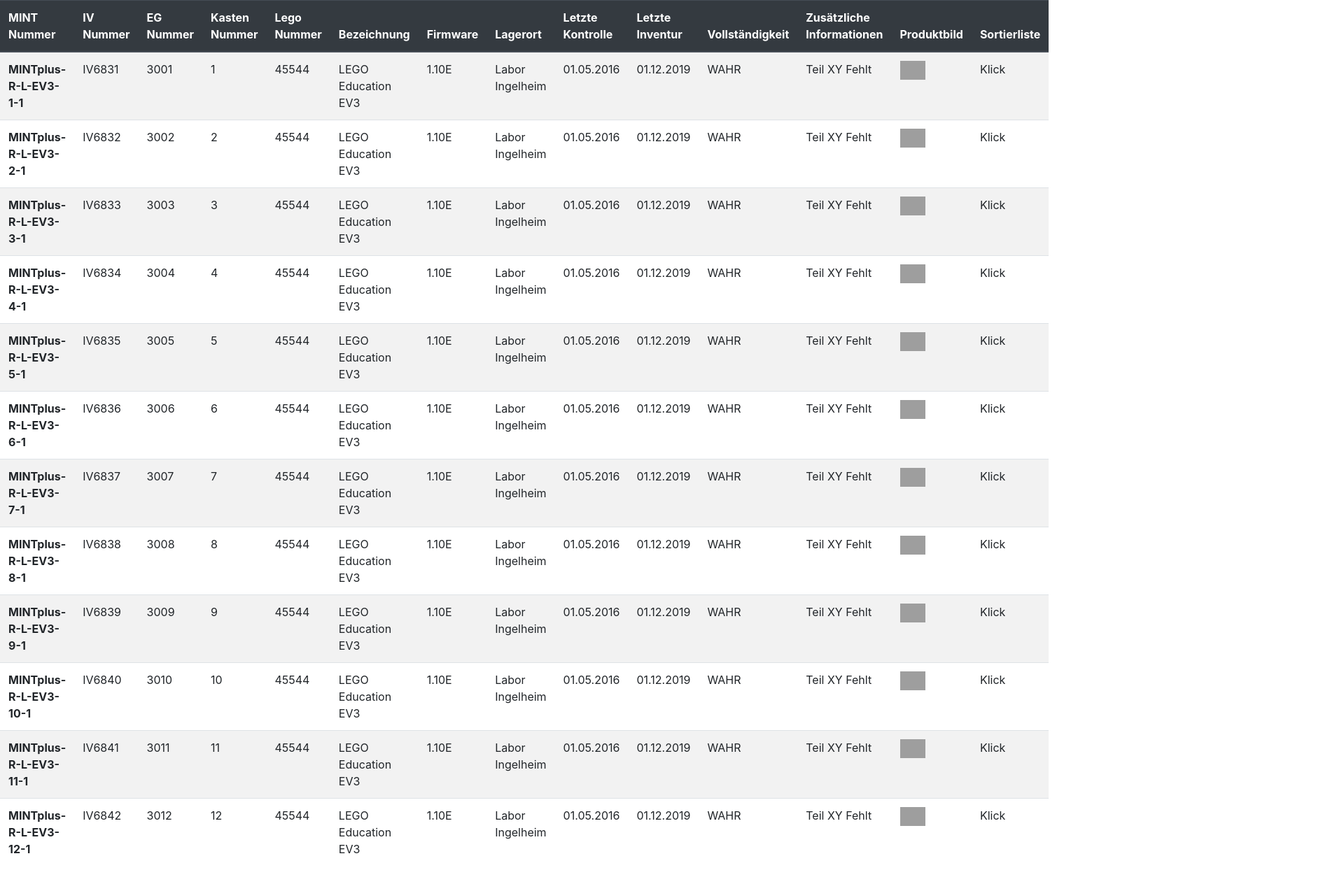
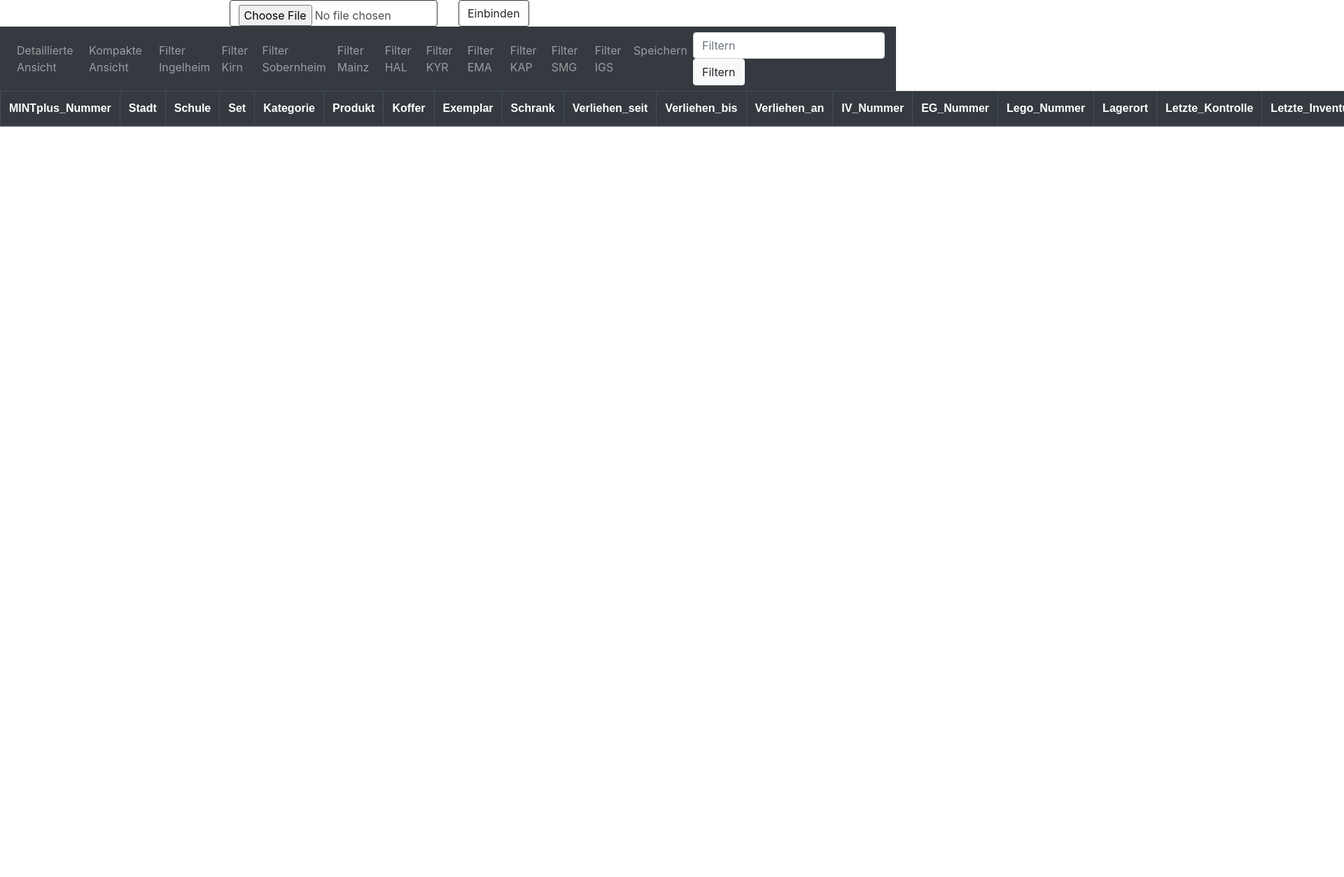
Before and after one commit to nstrassburger/Datenbank, a plain HTML site: page index.html in a window 1280 px wide. Shown: the top 1254 px of the page at 70% size, 1920 px wide, since content can reach past the window. After the commit the page ends 800 px from the top, so only its background shows below. Drawn offline with nearby package versions, Linux system fonts and the light colour scheme; grey boxes are pictures that could not be loaded.

Commit message:
Update index.html

```diff
--- a/index.html
+++ b/index.html
@@ -1,324 +1,212 @@
 <!DOCTYPE html>
 <html lang="en">
-
 
 <head>
     <meta charset="UTF-8">
     <meta name="viewport" content="width=device-width, initial-scale=1.0">
-    <link rel="stylesheet" href="https://stackpath.bootstrapcdn.com/bootstrap/4.3.1/css/bootstrap.min.css"
-        integrity="sha384-ggOyR0iXCbMQv3Xipma34MD+dH/1fQ784/j6cY/iJTQUOhcWr7x9JvoRxT2MZw1T" crossorigin="anonymous">
-    <link rel="stylesheet" href="styles.css">
-    <title>table_test_bd</title>
+    <meta http-equiv="X-UA-Compatible" content="ie=edge">
+    <link rel="stylesheet" href="https://stackpath.bootstrapcdn.com/bootstrap/4.5.0/css/bootstrap.min.css"
+        integrity="sha384-9aIt2nRpC12Uk9gS9baDl411NQApFmC26EwAOH8WgZl5MYYxFfc+NcPb1dKGj7Sk" crossorigin="anonymous">
+    <title>Convert excel to JSON Object</title>
+    <script src="https://cdnjs.cloudflare.com/ajax/libs/xlsx/0.16.2/xlsx.full.min.js"></script>
+    <script src="https://code.jquery.com/jquery-3.5.1.js"
+        integrity="sha256-QWo7LDvxbWT2tbbQ97B53yJnYU3WhH/C8ycbRAkjPDc=" crossorigin="anonymous"></script>
 </head>
 
+<style>
+    table {
+        font-family: sans-serif;
+        border-collapse: collapse;
+        width: 100%;
+    }
+
+    td,
+    th {
+        border: 1px solid #cccccc;
+        padding: 8px;
+    }
+
+    th {
+        font-weight: bold;
+    }
+
+    tr:hover {
+        color: white
+    }
+</style>
+
 <body>
+    <div class="conatiner">
+        <div class="row">
+            <div class="col-md-3"></div>
+            <div class="col-md-3">
+                <input class="form-control border-dark" type="file" id="input" accept=".xls,.xlsx">
+
+            </div>
+            <div class="col-md-2">
+                <button class="btn btn-white border-dark" id="button">Einbinden</button>
+            </div>
+            <div class="col-md-3">
+            </div>
+        </div>
+    </div>
+    <nav class="navbar navbar-expand-sm bg-dark navbar-dark">
+        <button class="navbar-toggler" type="button" data-toggle="collapse" data-target="#collapsibleNavbar">
+            <span class="navbar-toggler-icon"></span>
+        </button>
+        <div class="collapse navbar-collapse" id="collapsibleNavbar">
+            <ul class="navbar-nav">
+                <li class="nav-item">
+                    <a class="nav-link" id="ID1" href="#">Detaillierte Ansicht</a>
+                </li>
+                <li class="nav-item">
+                    <a class="nav-link" id="ID2" href="#">Kompakte Ansicht</a>
+                </li>
+                <li class="nav-item">
+                    <a class="nav-link" id="ID3" href="#">Filter Ingelheim</a>
+                </li>
+                <li class="nav-item">
+                    <a class="nav-link" id="ID4" href="#">Filter Kirn</a>
+                </li>
+                <li class="nav-item">
+                    <a class="nav-link" id="ID5" href="#">Filter Sobernheim</a>
+                </li>
+                <li class="nav-item">
+                    <a class="nav-link" id="ID6" href="#">Filter Mainz</a>
+                </li>
+                <li class="nav-item">
+                    <a class="nav-link" id="ID7" href="#">Filter HAL</a>
+                </li>
+                <li class="nav-item">
+                    <a class="nav-link" id="ID8" href="#">Filter KYR</a>
+                </li>
+                <li class="nav-item">
+                    <a class="nav-link" id="ID9" href="#">Filter EMA</a>
+                </li>
+                <li class="nav-item">
+                    <a class="nav-link" id="ID10" href="#">Filter KAP</a>
+                </li>
+                <li class="nav-item">
+                    <a class="nav-link" id="ID11" href="#">Filter SMG</a>
+                </li>
+                <li class="nav-item">
+                    <a class="nav-link" id="ID12" href="#">Filter IGS</a>
+                </li>
+                <li class="nav-item">
+                    <a class="nav-link float-right" id="ID13" href="#">Speichern</a>
+                </li>
+            </ul>
+            <form class="form-inline">
+                <input class="form-control " type="search" placeholder="Filtern" aria-label="Search">
+                <button class="btn float-right btn-light" type="submit">Filtern</button>
+            </form>
+        </div>
+    </nav>
     <table class="table table-striped">
         <thead class="thead-dark">
             <tr>
-                <th scope="col">MINT Nummer</th>
-                <th scope="col">IV Nummer</th>
-                <th scope="col">EG Nummer</th>
-                <th scope="col">Kasten Nummer</th>
-                <th scope="col">Lego Nummer</th>
-                <th scope="col">Bezeichnung</th>
-                <th scope="col">Firmware</th>
-                <th scope="col">Lagerort</th>
-                <th scope="col">Letzte Kontrolle</th>
-                <th scope="col">Letzte Inventur</th>
-                <th scope="col">Vollständigkeit</th>
-                <th scope="col">Zusätzliche Informationen</th>
-                <th scope="col" style="width:150px">Produktbild</th>
-                <th scope="col">Sortierliste</th>
+                <th data-column="MINTplus_Nummer" data-order="desc">MINTplus_Nummer</th>
+                <th data-column="Stadt" data-order="desc">Stadt</th>
+                <th data-column="Schule" data-order="desc">Schule</th>
+                <th data-column="Set" data-order="desc">Set</th>
+                <th data-column="Kategorie" data-order="desc">Kategorie</th>
+                <th data-column="Produkt" data-order="desc">Produkt</th>
+                <th data-column="Koffer" data-order="desc">Koffer</th>
+                <th data-column="Exemplar" data-order="desc">Exemplar</th>
+                <th data-column="Schrank" data-order="desc">Schrank</th>
+                <th data-column="Verliehen_seit" data-order="desc">Verliehen_seit</th>
+                <th data-column="Verliehen_bis" data-order="desc">Verliehen_bis</th>
+                <th data-column="Verliehen_an" data-order="desc">Verliehen_an</th>
+                <th data-column="IV_Nummer" data-order="desc">IV_Nummer</th>
+                <th data-column="EG_Nummer" data-order="desc">EG_Nummer</th>
+                <th data-column="Lego_Nummer" data-order="desc">Lego_Nummer</th>
+                <th data-column="Lagerort" data-order="desc">Lagerort</th>
+                <th data-column="Letzte_Kontrolle" data-order="desc">Letzte_Kontrolle</th>
+                <th data-column="Letzte_Inventur" data-order="desc">Letzte_Inventur</th>
+                <th data-column="Vollständigkeit" data-order="desc">Vollständigkeit</th>
             </tr>
         </thead>
-        <tbody>
-            <tr>
-                <th scope="row">
-                    <div onclick="window.location.href='https://nstrassburger.github.io/information_test_bd_sd/'">MINTplus-R-L-EV3-1-1
-                    </div>
-                </th>
-                <td>IV6831</td>
-                <td>3001</td>
-                <td>1</td>
-                <td>45544</td>
-                <td>LEGO Education EV3</td>
-                <td>1.10E</td>
-                <td>Labor Ingelheim</td>
-                <td>01.05.2016</td>
-                <td>01.12.2019</td>
-                <td>WAHR</td>
-                <td>Teil XY Fehlt</td>
-                <td><img class="img-responsive" src="https://images-na.ssl-images-amazon.com/images/I/51X7eHsK5oL.jpg"
-                        width="40%"></td>
-                <td>
-                    <div onclick="window.location.href='https://seafile.rlp.net/f/4b9520574617403885cb/'">Klick
-                    </div>
-                </td>
-            </tr>
-            <tr>
-                <th scope="row">
-                    <div onclick="window.location.href='https://nstrassburger.github.io/information_test_bd_sd/'">MINTplus-R-L-EV3-2-1
-                    </div>
-                </th>
-                <td>IV6832</td>
-                <td>3002</td>
-                <td>2</td>
-                <td>45544</td>
-                <td>LEGO Education EV3</td>
-                <td>1.10E</td>
-                <td>Labor Ingelheim</td>
-                <td>01.05.2016</td>
-                <td>01.12.2019</td>
-                <td>WAHR</td>
-                <td>Teil XY Fehlt</td>
-                <td><img class="img-responsive" src="https://images-na.ssl-images-amazon.com/images/I/51X7eHsK5oL.jpg"
-                        width="40%"></td>
-                <td>
-                    <div onclick="window.location.href='https://seafile.rlp.net/f/4b9520574617403885cb/'">Klick
-                    </div>
-                </td>
-            </tr>
-            <tr>
-                <th scope="row">
-                    <div onclick="window.location.href='https://nstrassburger.github.io/information_test_bd_sd/'">MINTplus-R-L-EV3-3-1
-                    </div>
-                </th>
-                <td>IV6833</td>
-                <td>3003</td>
-                <td>3</td>
-                <td>45544</td>
-                <td>LEGO Education EV3</td>
-                <td>1.10E</td>
-                <td>Labor Ingelheim</td>
-                <td>01.05.2016</td>
-                <td>01.12.2019</td>
-                <td>WAHR</td>
-                <td>Teil XY Fehlt</td>
-                <td><img class="img-responsive" src="https://images-na.ssl-images-amazon.com/images/I/51X7eHsK5oL.jpg"
-                        width="40%"></td>
-                <td>
-                    <div onclick="window.location.href='https://seafile.rlp.net/f/4b9520574617403885cb/'">Klick
-                    </div>
-                </td>
-            </tr>
-            <tr>
-                <th scope="row">
-                    <div onclick="window.location.href='https://nstrassburger.github.io/information_test_bd_sd/'">MINTplus-R-L-EV3-4-1
-                    </div>
-                </th>
-                <td>IV6834</td>
-                <td>3004</td>
-                <td>4</td>
-                <td>45544</td>
-                <td>LEGO Education EV3</td>
-                <td>1.10E</td>
-                <td>Labor Ingelheim</td>
-                <td>01.05.2016</td>
-                <td>01.12.2019</td>
-                <td>WAHR</td>
-                <td>Teil XY Fehlt</td>
-                <td><img class="img-responsive" src="https://images-na.ssl-images-amazon.com/images/I/51X7eHsK5oL.jpg"
-                        width="40%"></td>
-                <td>
-                    <div onclick="window.location.href='https://seafile.rlp.net/f/4b9520574617403885cb/'">Klick
-                    </div>
-                </td>
-            </tr>
-            <tr>
-                <th scope="row">
-                    <div onclick="window.location.href='https://nstrassburger.github.io/information_test_bd_sd/'">MINTplus-R-L-EV3-5-1
-                    </div>
-                </th>
-                <td>IV6835</td>
-                <td>3005</td>
-                <td>5</td>
-                <td>45544</td>
-                <td>LEGO Education EV3</td>
-                <td>1.10E</td>
-                <td>Labor Ingelheim</td>
-                <td>01.05.2016</td>
-                <td>01.12.2019</td>
-                <td>WAHR</td>
-                <td>Teil XY Fehlt</td>
-                <td><img class="img-responsive" src="https://images-na.ssl-images-amazon.com/images/I/51X7eHsK5oL.jpg"
-                        width="40%"></td>
-                <td>
-                    <div onclick="window.location.href='https://seafile.rlp.net/f/4b9520574617403885cb/'">Klick
-                    </div>
-                </td>
-            </tr>
-            <tr>
-                <th scope="row">
-                    <div onclick="window.location.href='https://nstrassburger.github.io/information_test_bd_sd/'">MINTplus-R-L-EV3-6-1
-                    </div>
-                </th>
-                <td>IV6836</td>
-                <td>3006</td>
-                <td>6</td>
-                <td>45544</td>
-                <td>LEGO Education EV3</td>
-                <td>1.10E</td>
-                <td>Labor Ingelheim</td>
-                <td>01.05.2016</td>
-                <td>01.12.2019</td>
-                <td>WAHR</td>
-                <td>Teil XY Fehlt</td>
-                <td><img class="img-responsive" src="https://images-na.ssl-images-amazon.com/images/I/51X7eHsK5oL.jpg"
-                        width="40%"></td>
-                <td>
-                    <div onclick="window.location.href='https://seafile.rlp.net/f/4b9520574617403885cb/'">Klick
-                    </div>
-                </td>
-            </tr>
-            <tr>
-                <th scope="row">
-                    <div onclick="window.location.href='https://nstrassburger.github.io/information_test_bd_sd/'">MINTplus-R-L-EV3-7-1
-                    </div>
-                </th>
-                <td>IV6837</td>
-                <td>3007</td>
-                <td>7</td>
-                <td>45544</td>
-                <td>LEGO Education EV3</td>
-                <td>1.10E</td>
-                <td>Labor Ingelheim</td>
-                <td>01.05.2016</td>
-                <td>01.12.2019</td>
-                <td>WAHR</td>
-                <td>Teil XY Fehlt</td>
-                <td><img class="img-responsive" src="https://images-na.ssl-images-amazon.com/images/I/51X7eHsK5oL.jpg"
-                        width="40%"></td>
-                <td>
-                    <div onclick="window.location.href='https://seafile.rlp.net/f/4b9520574617403885cb/'">Klick
-                    </div>
-                </td>
-            </tr>
-            <tr>
-                <th scope="row">
-                    <div onclick="window.location.href='https://nstrassburger.github.io/information_test_bd_sd/'">MINTplus-R-L-EV3-8-1
-                    </div>
-                </th>
-                <td>IV6838</td>
-                <td>3008</td>
-                <td>8</td>
-                <td>45544</td>
-                <td>LEGO Education EV3</td>
-                <td>1.10E</td>
-                <td>Labor Ingelheim</td>
-                <td>01.05.2016</td>
-                <td>01.12.2019</td>
-                <td>WAHR</td>
-                <td>Teil XY Fehlt</td>
-                <td><img class="img-responsive" src="https://images-na.ssl-images-amazon.com/images/I/51X7eHsK5oL.jpg"
-                        width="40%"></td>
-                <td>
-                    <div onclick="window.location.href='https://seafile.rlp.net/f/4b9520574617403885cb/'">Klick
-                    </div>
-                </td>
-            </tr>
-            <tr>
-                <th scope="row">
-                    <div onclick="window.location.href='https://nstrassburger.github.io/information_test_bd_sd/'">MINTplus-R-L-EV3-9-1
-                    </div>
-                </th>
-                <td>IV6839</td>
-                <td>3009</td>
-                <td>9</td>
-                <td>45544</td>
-                <td>LEGO Education EV3</td>
-                <td>1.10E</td>
-                <td>Labor Ingelheim</td>
-                <td>01.05.2016</td>
-                <td>01.12.2019</td>
-                <td>WAHR</td>
-                <td>Teil XY Fehlt</td>
-                <td><img class="img-responsive" src="https://images-na.ssl-images-amazon.com/images/I/51X7eHsK5oL.jpg"
-                        width="40%"></td>
-                <td>
-                    <div onclick="window.location.href='https://seafile.rlp.net/f/4b9520574617403885cb/'">Klick
-                    </div>
-                </td>
-            </tr>
-            <tr>
-                <th scope="row">
-                    <div onclick="window.location.href='https://nstrassburger.github.io/information_test_bd_sd/'">MINTplus-R-L-EV3-10-1
-                    </div>
-                </th>
-                <td>IV6840</td>
-                <td>3010</td>
-                <td>10</td>
-                <td>45544</td>
-                <td>LEGO Education EV3</td>
-                <td>1.10E</td>
-                <td>Labor Ingelheim</td>
-                <td>01.05.2016</td>
-                <td>01.12.2019</td>
-                <td>WAHR</td>
-                <td>Teil XY Fehlt</td>
-                <td><img class="img-responsive" src="https://images-na.ssl-images-amazon.com/images/I/51X7eHsK5oL.jpg"
-                        width="40%"></td>
-                <td>
-                    <div onclick="window.location.href='https://seafile.rlp.net/f/4b9520574617403885cb/'">Klick
-                    </div>
-                </td>
-            </tr>
-            <tr>
-                <th scope="row">
-                    <div onclick="window.location.href='https://nstrassburger.github.io/information_test_bd_sd/'">MINTplus-R-L-EV3-11-1
-                    </div>
-                </th>
-                <td>IV6841</td>
-                <td>3011</td>
-                <td>11</td>
-                <td>45544</td>
-                <td>LEGO Education EV3</td>
-                <td>1.10E</td>
-                <td>Labor Ingelheim</td>
-                <td>01.05.2016</td>
-                <td>01.12.2019</td>
-                <td>WAHR</td>
-                <td>Teil XY Fehlt</td>
-                <td><img class="img-responsive" src="https://images-na.ssl-images-amazon.com/images/I/51X7eHsK5oL.jpg"
-                        width="40%"></td>
-                <td>
-                    <div onclick="window.location.href='https://seafile.rlp.net/f/4b9520574617403885cb/'">Klick
-                    </div>
-                </td>
-            </tr>
-            <tr>
-                <th scope="row">
-                    <div onclick="window.location.href='https://nstrassburger.github.io/information_test_bd_sd/'">MINTplus-R-L-EV3-12-1
-                    </div>
-                </th>
-                <td>IV6842</td>
-                <td>3012</td>
-                <td>12</td>
-                <td>45544</td>
-                <td>LEGO Education EV3</td>
-                <td>1.10E</td>
-                <td>Labor Ingelheim</td>
-                <td>01.05.2016</td>
-                <td>01.12.2019</td>
-                <td>WAHR</td>
-                <td>Teil XY Fehlt</td>
-                <td><img class="img-responsive" src="https://images-na.ssl-images-amazon.com/images/I/51X7eHsK5oL.jpg"
-                        width="40%"></td>
-                <td>
-                    <div onclick="window.location.href='https://seafile.rlp.net/f/4b9520574617403885cb/'">Klick
-                    </div>
-                </td>
-            </tr>
-        </tbody>
+        <tbody id="tableData"></tbody>
     </table>
-    <script src="https://code.jquery.com/jquery-3.3.1.slim.min.js"
-        integrity="sha384-q8i/X+965DzO0rT7abK41JStQIAqVgRVzpbzo5smXKp4YfRvH+8abtTE1Pi6jizo"
-        crossorigin="anonymous"></script>
-    <script src="https://cdnjs.cloudflare.com/ajax/libs/popper.js/1.14.7/umd/popper.min.js"
-        integrity="sha384-UO2eT0CpHqdSJQ6hJty5KVphtPhzWj9WO1clHTMGa3JDZwrnQq4sF86dIHNDz0W1"
-        crossorigin="anonymous"></script>
-    <script src="https://stackpath.bootstrapcdn.com/bootstrap/4.3.1/js/bootstrap.min.js"
-        integrity="sha384-JjSmVgyd0p3pXB1rRibZUAYoIIy6OrQ6VrjIEaFf/nJGzIxFDsf4x0xIM+B07jRM"
-        crossorigin="anonymous"></script>
 </body>
+<script>
+
+
+    let selected_File;
+    console.log(window.XLSX);
+    document.getElementById('input').addEventListener("change", (event) => {
+        selected_File = event.target.files[0];
+    })
+    let data = [{}]
+
+    document.getElementById('button').addEventListener("click", () => {
+        XLSX.utils.json_to_sheet(data, 'out.xlsx');
+        if (selected_File) {
+            let fileReader = new FileReader();
+            fileReader.readAsBinaryString(selected_File);
+            fileReader.onload = (event) => {
+                let data = event.target.result;
+                let workbook = XLSX.read(data, { type: "binary" });
+                console.log(workbook);
+                let worksheet = workbook.Sheets["MINTplus_Materialdatenbank"];
+                let data_json = XLSX.utils.sheet_to_json(worksheet);
+                //let new_data = data_json.map(function(record) {return record});
+                $('th').on('click', function () {
+                    var column = $(this).data('column')
+                    var order = $(this).data('order')
+                    var text = $(this).html()
+
+                    if (order == 'desc') {
+                        $(this).data('order', "asc")
+                        data_json = data_json.sort((a, b) => a[column] > b[column] ? 1 : -1)
+                    }
+                    else {
+                        $(this).data('order', "desc")
+                        data_json = data_json.sort((a, b) => a[column] < b[column] ? 1 : -1)
+                    } v
+                    $(this).html(text)
+                })
+                $(document).ready(function () {
+                    $('#tableData').DataTable({
+                        "searching": true // false to disable search (or any other option)
+                    });
+                    $('.dataTables_length').addClass('bs-select');
+                });
+                let table = document.getElementById('tableData')
+                table.innerHTML = ''
+                for (let i = 0; i < data_json.length; i++) {
+                    let row = `<tr>
+                    <td>${data_json[i].MINTplus_Nummer}</td>
+                    <td>${data_json[i].Stadt}</td>
+                    <td>${data_json[i].Schule}</td>
+                    <td>${data_json[i].Set}</td>
+                    <td>${data_json[i].Kategorie}</td>
+                    <td>${data_json[i].Produkt}</td>
+                    <td>${data_json[i].Koffer}</td>
+                    <td>${data_json[i].Exemplar}</td>
+                    <td>${data_json[i].Schrank}</td>
+                    <td>${data_json[i].Verliehen_seit}</td>
+                    <td>${data_json[i].Verliehen_bis}</td>
+                    <td>${data_json[i].Verliehen_an}</td>
+                    <td>${data_json[i].IV_Nummer}</td>
+                    <td>${data_json[i].EG_Nummer}</td>
+                    <td>${data_json[i].Lego_Nummer}</td>
+                    <td>${data_json[i].Lagerort}</td>
+                    <td>${data_json[i].Letzte_Kontrolle}</td>
+                    <td>${data_json[i].Letzte_Inventur}</td>
+                    <td>${data_json[i].Vollständigkeit}</td>
+                    </tr>`
+                    table.innerHTML += row
+                }
+                let new_workbook = XLSX.utils.book_new();
+                let new_worksheet = XLSX.utils.json_to_sheet(data_json)
+                XLSX.utils.book_append_sheet(new_workbook, new_worksheet, "MINTplus_Materialdatenbank")
+                XLSX.writeFile(new_workbook, "New_Data_File.xlsx");
+            }
+
+        }
+    }
+    );
+</script>
 
 </html>
```
